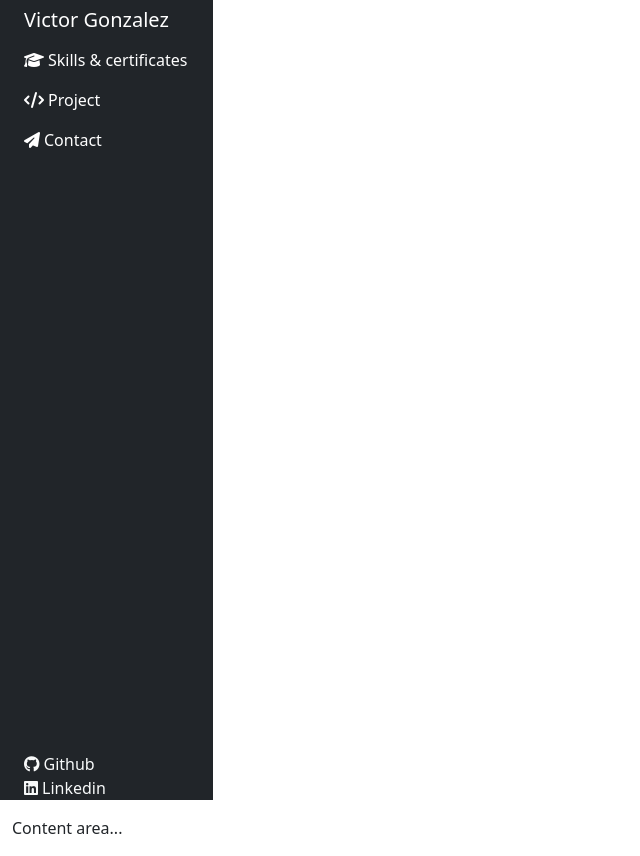
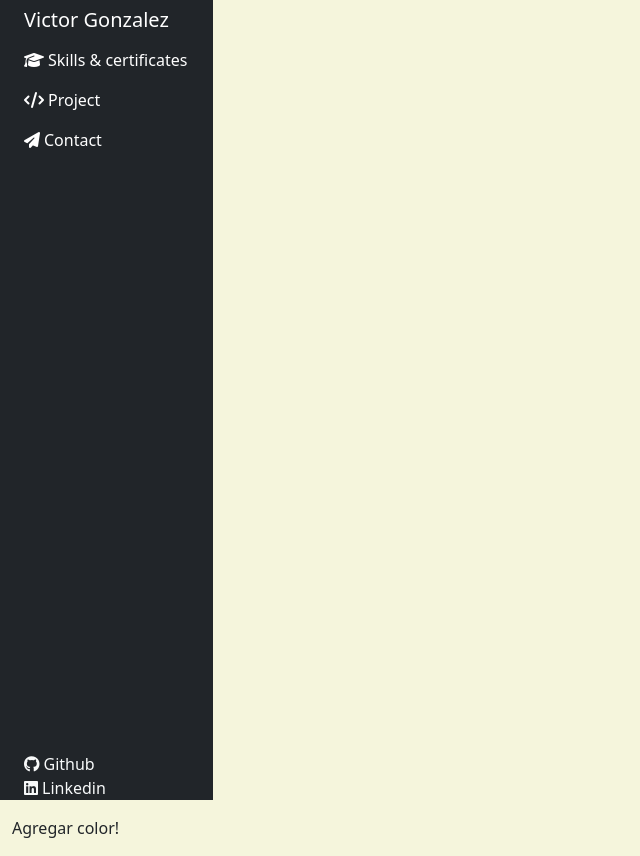
Before and after one commit to VictorGonzalezGomez/portafolio, a plain HTML site: page index.html in a window 1280 px wide. Shown: the whole page, without its empty margins (0-640 px from the left). Drawn offline with nearby package versions, Linux system fonts and the light colour scheme.

Commit message:
Modifying background color and index

```diff
--- a/assets/css/style.css
+++ b/assets/css/style.css
@@ -1,3 +1,6 @@
+body{
+    background-color: beige;
+}
 .offcanvas {
     width: 83.4%;
     background-color: rgb(172, 138, 138);
--- a/index.html
+++ b/index.html
@@ -142,7 +142,7 @@
         </div>
 
         <div class="col py-3">
-            Content area...
+          Agregar color!
         </div>
     </div>
 </div>
```
